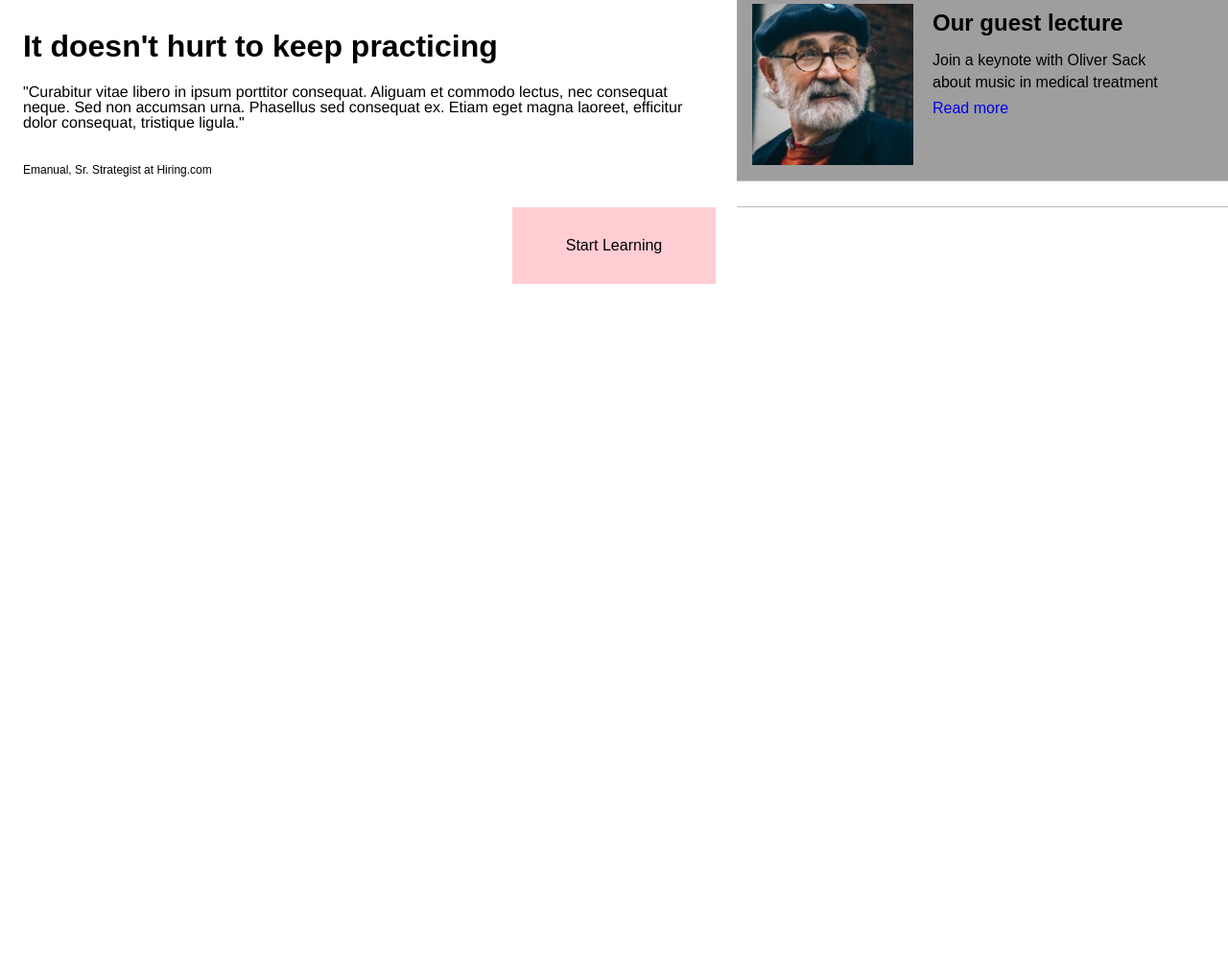
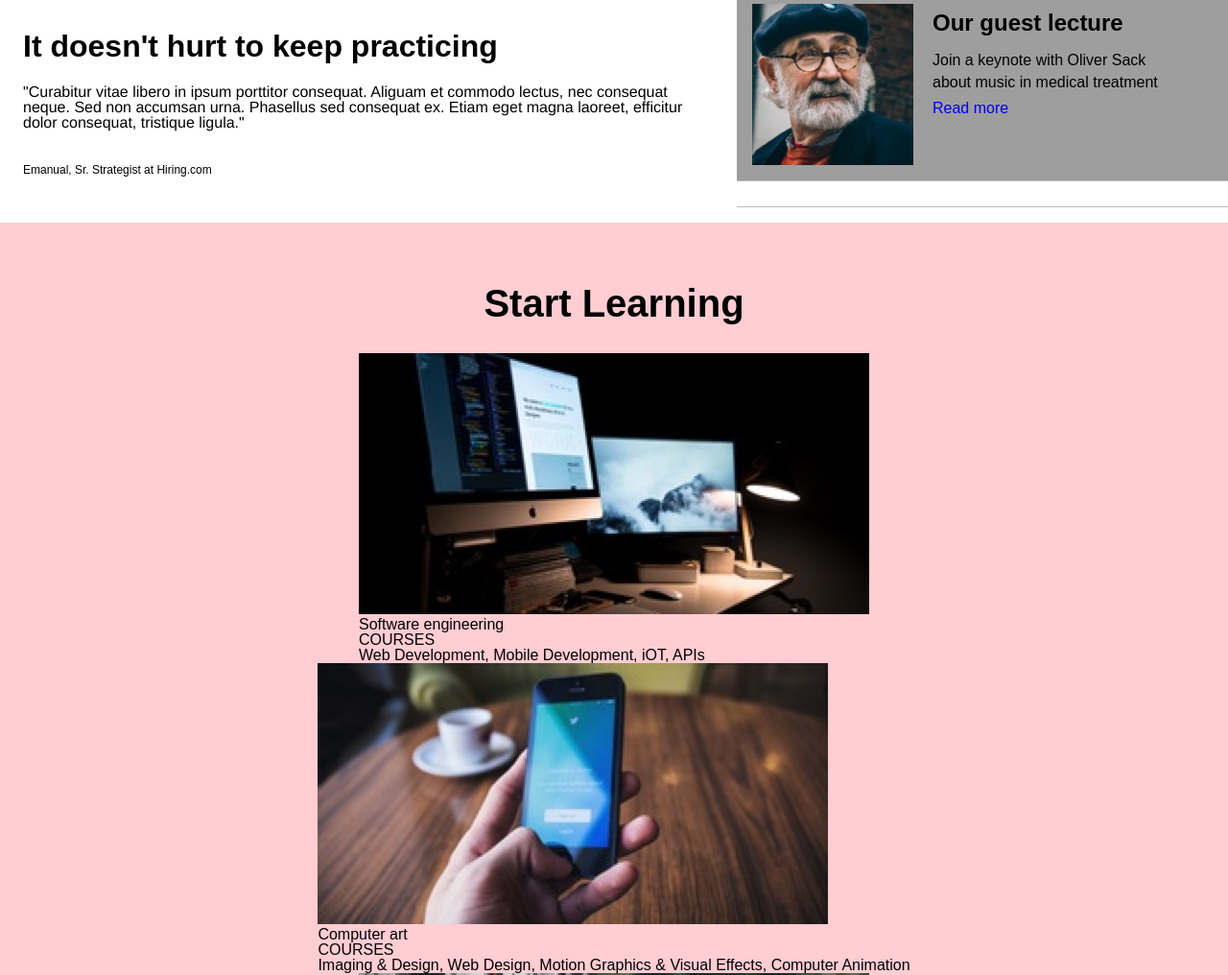
Before and after one commit to emerceron/colmaracademy, a plain HTML site: page index.html in a window 1280 px wide. Shown: the part 1093-2109 px from the top of the page at 96% size. Before the commit the page ends 1389 px from the top, so only its background shows below. Drawn offline with Linux system fonts and the light colour scheme; a web font is replaced by a local one.

Commit message:
Commit courses section

```diff
--- a/index.html
+++ b/index.html
@@ -116,7 +116,60 @@
     <!--Course information-->
     <div class="courses">
       <h1>Start Learning</h1>
+        <div class="courses-container">
+          <div class="course" id="software">
+            <img src="./resources/images/course-software.jpg" alt="Software Engineering">
+            <div class="course-content">
+              <h2>Software engineering</h2>
+              <p>COURSES</p>
+              <p>Web Development, Mobile Development, iOT, APIs</p>
             </div>
+          </div>
+          <div class="course" id="computer">
+            <img src="./resources/images/course-computer-art.jpg" alt="Computer Art">
+            <div class="course-content">
+              <h2>Computer art</h2>
+              <p>COURSES</p>
+              <p>Imaging & Design, Web Design, Motion Graphics & Visual Effects, Computer Animation</p>
+            </div>
+          </div>
+          <div class="course" id="design">
+            <img src="./resources/images/course-design.jpg" alt="Design">
+            <div class="course-content">
+              <h2>Design</h2>
+              <p>COURSES</p>
+              <p>User Experience Design, User Research, Visual Design</p>
+            </div>
+          </div>
+          <div class="course" id="data">
+            <img src="./resources/images/course-data.jpg" alt="Data">
+            <div class="course-content">
+              <h2>Data</h2>
+              <p>COURSES</p>
+              <p>Data Science, Big Data, SQL, Data Visualization</p>
+            </div>
+          </div>
+          <div class="course" id="business">
+            <img src="./resources/images/course-business.jpg" alt="Business">
+            <div class="course-content">
+              <h2>Business</h2>
+              <p>COURSES</p>
+              <p>Product Development, Business Development, Startup</p>
+            </div>
+          </div>
+          <div class="course" id="marketing">
+            <img src="./resources/images/course-marketing.jpg" alt="Marketing">
+            <div class="course-content">
+              <h2>Marketing</h2>
+              <p>COURSES</p>
+              <p>Analytics, Content Marketing, Mobile Marketing</p>
+            </div>
+          </div>
+        </div>
+      </div>
+
+    <!--Thesis Exhibit-->
+
     </div>
   </body>
 </html>
--- a/resources/css/style.css
+++ b/resources/css/style.css
@@ -315,4 +315,26 @@ header{
   background-color: #FFCDD2;
   padding: 32px 56px;
   display: flex;
+  flex-wrap: wrap;
+  justify-content: center;
+  width: 100%;
+  margin-top: 1rem;
 }
+
+.courses h1{
+  font-size: 2.5rem;
+  font-weight: 700;
+  padding: 2rem 0 2rem 0;
+}
+
+.courses-container{
+  display: flex;
+  flex-wrap: wrap;
+  justify-content: center;
+  padding-left: 4.5rem;
+  padding-right: 4.5rem;
+}
+
+.course{
+  justify-content: space-between;
+}
```
Lines whose indentation alone changed are shown as unchanged.
